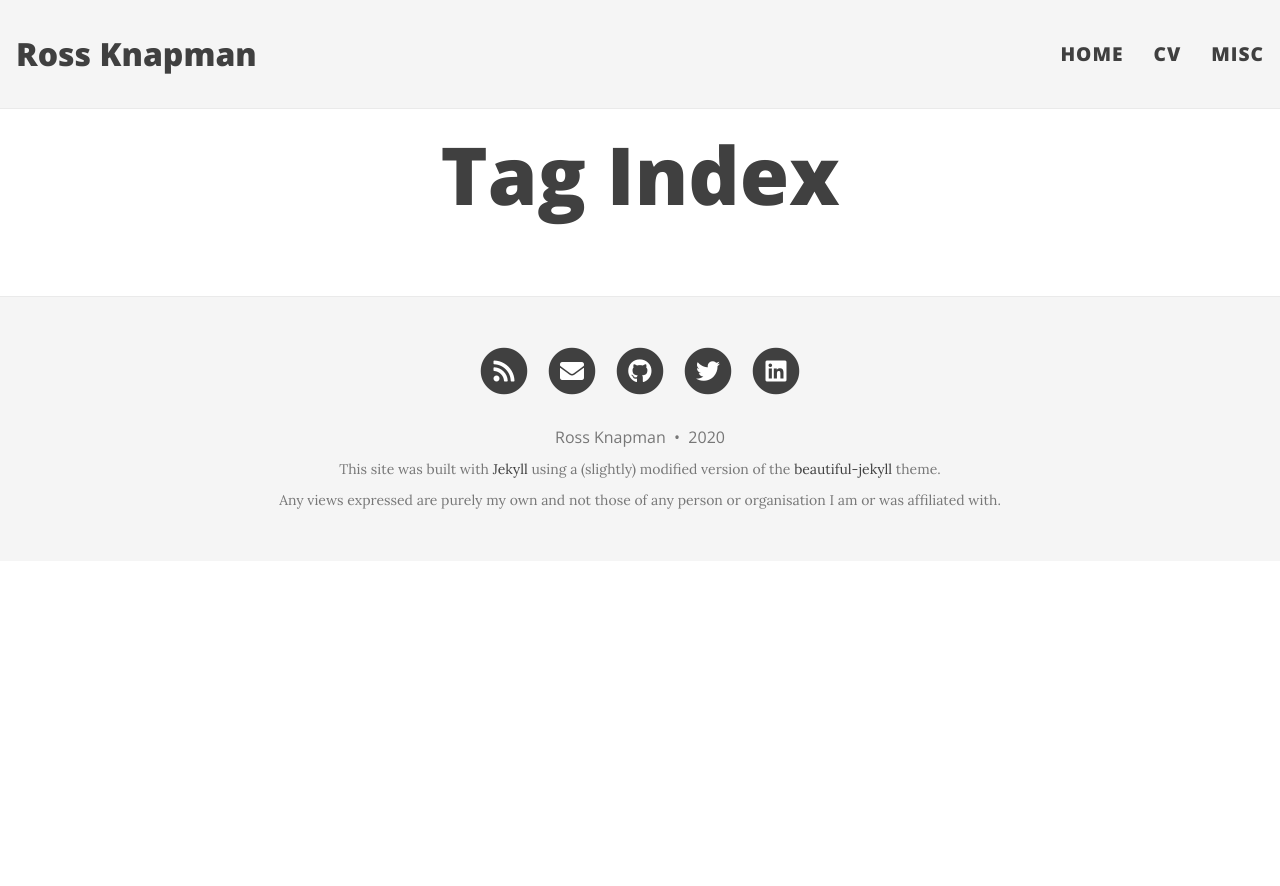
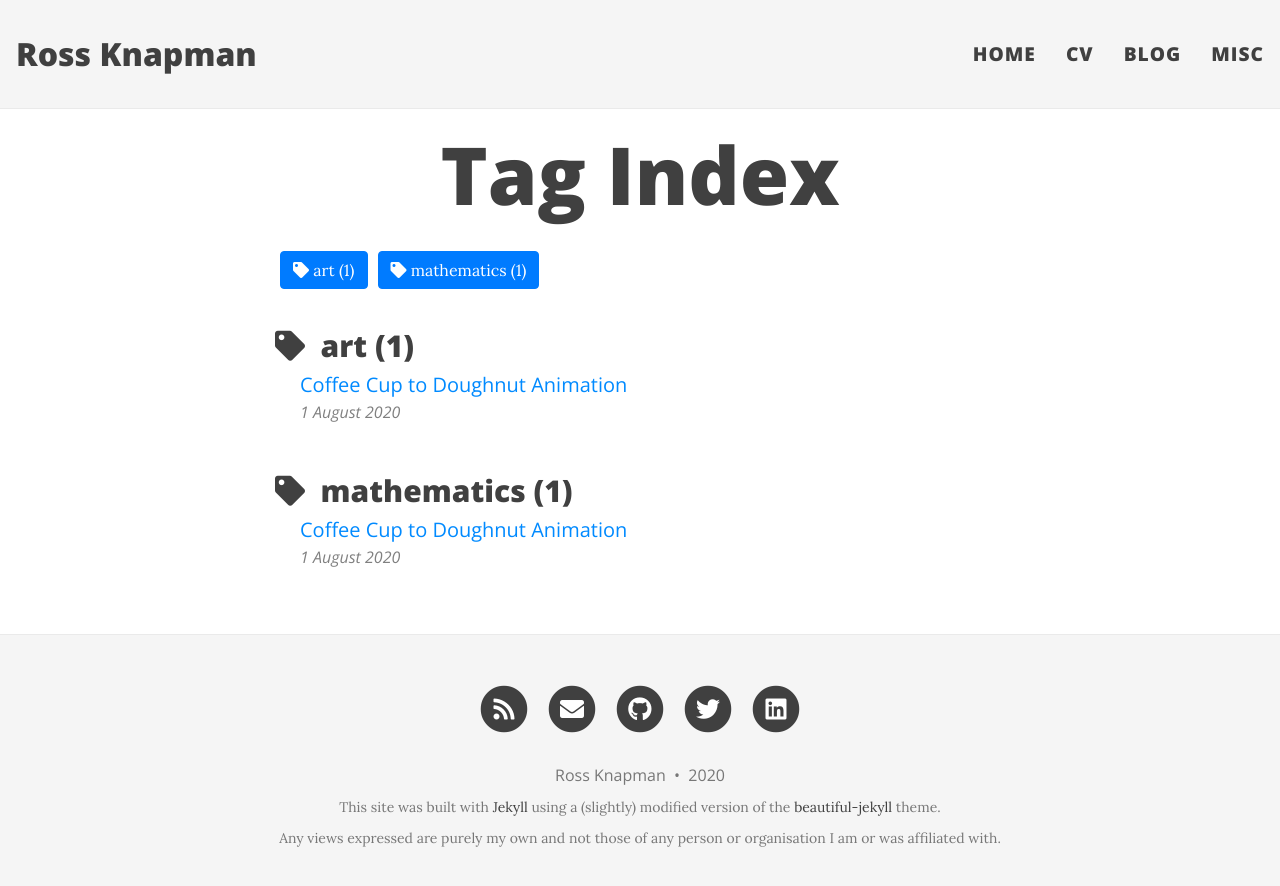
Before and after one commit to RossKnapman/PersonalWebsiteSource, a Jekyll site: the page built from tags.html, in a window 1280 px wide. Shown: the top 886 px of the page. Built offline with Jekyll 4.4.1, drawn with Linux system fonts in a browser that asks for light colours; nearby versions of some CDN libraries.

Commit message:
Add coffee mug doughnut animation

```diff
--- a/_config.yml
+++ b/_config.yml
@@ -14,8 +14,8 @@ author: Ross Knapman
 navbar-links:
     Home: "index"
     CV: "cv"
+    Blog: "blog"
     Misc: "misc"
-#    Blog: "blog"
 
 # --- Logo --- #
 
--- /dev/null
+++ b/_posts/2020-08-01-MugDoughnut.md
@@ -0,0 +1,11 @@
+---
+layout: post
+title: Coffee Cup to Doughnut Animation
+subtitle: An animation demonstrating the homeomorphism between a coffee mug and a doughnut.
+tags: [mathematics, art]
+comments: true
+---
+
+<center>
+<iframe width="560" height="315" src="https://www.youtube.com/embed/XwIhokjgho8" frameborder="0" allow="accelerometer; autoplay; encrypted-media; gyroscope; picture-in-picture" allowfullscreen></iframe>
+<center>
```
Also changed, not shown: _drafts/test-blog.md (deleted, +0 -11 lines).
